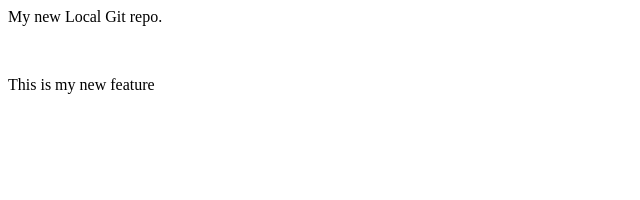
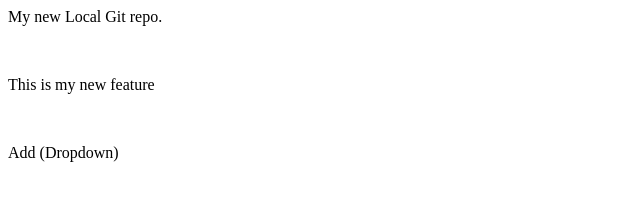
Before and after one commit to HerrTejas/class, a plain HTML site: page Index.html in a window 1280 px wide. Shown: the whole page, without its empty margins (0-640 px from the left). Drawn offline with Linux system fonts and the light colour scheme.

```diff
--- a/Index.html
+++ b/Index.html
@@ -1,3 +1,5 @@
 <p>My new Local Git repo.</p>
 <br>
 <p>This is my new feature</p>
+<br>
+<p>Add (Dropdown)</p>
```
